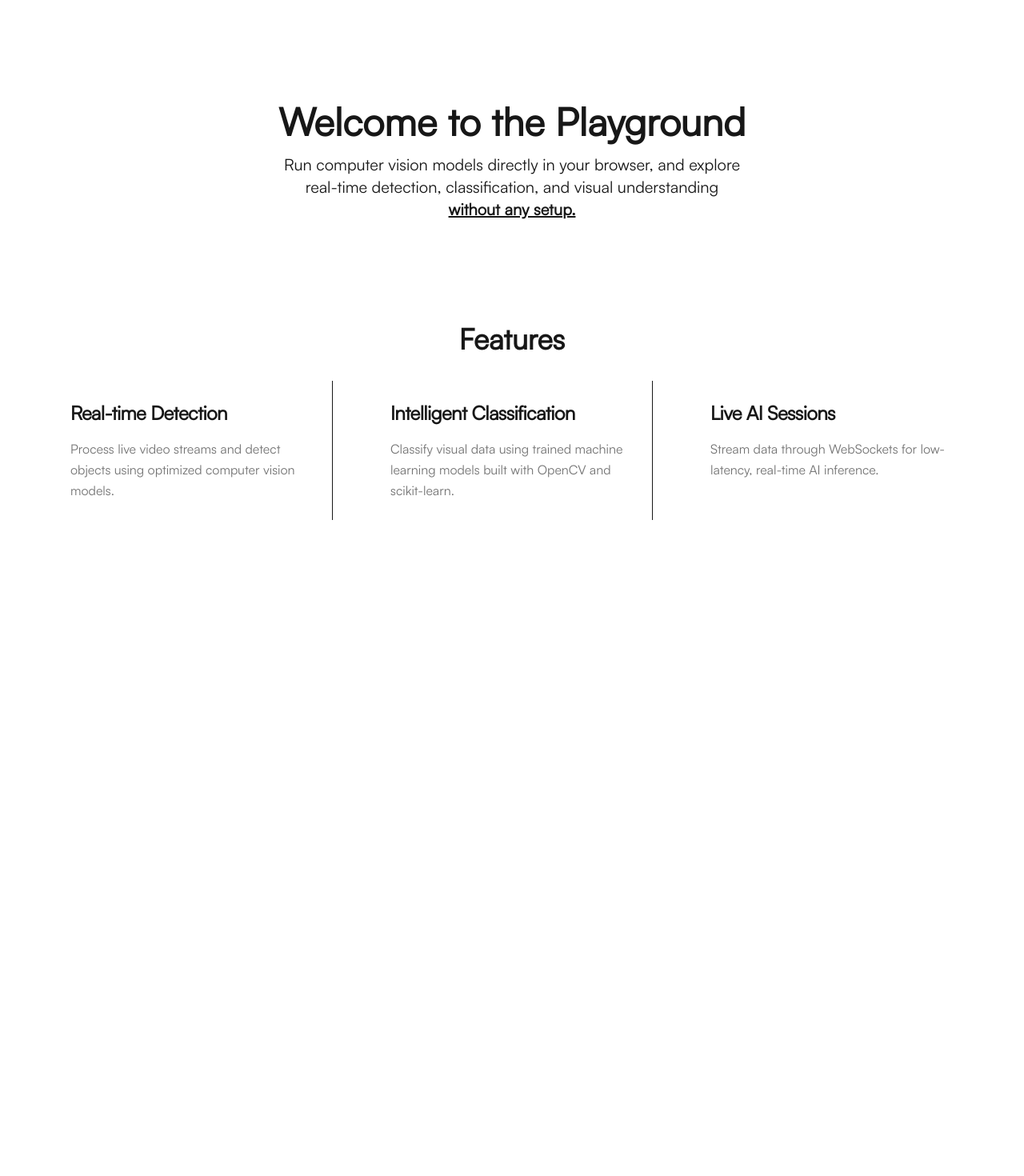
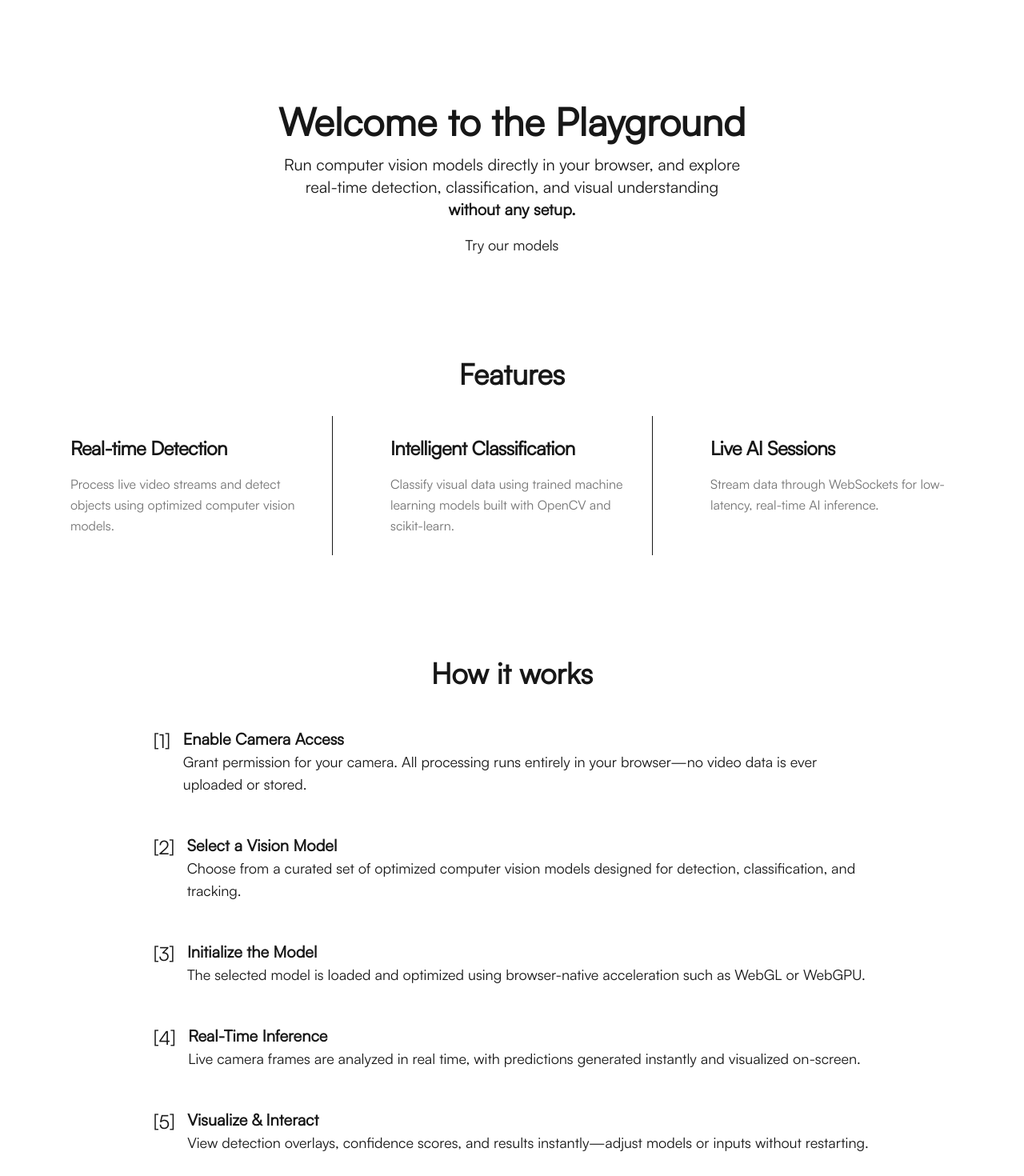
Before and after one commit to saiimonn/ml-hub, a Next.js app in the folder client/: page /Landing in a window 1280 px wide. Shown: the top 1470 px of the page at 80% size. Before the commit the page ends 800 px from the top, so only its background shows below. Built offline with nearby package versions, Linux system fonts and the light colour scheme.

Commit message:
refactor: color input for model && how section in landing page

```diff
--- a/client/app/(pages)/Models/[id]/page.tsx
+++ b/client/app/(pages)/Models/[id]/page.tsx
@@ -1,3 +1,4 @@
+import ColorInput from "@/app/features/models-page/components/color-input";
 import Link from "next/link";
 import { notFound } from "next/navigation";
 
@@ -7,7 +8,6 @@ interface ModelPageProps {
   }>;
 }
 
-// Temporary mock data
 const models = {
   "image-classifier-01": {
     name: "Image Classifier",
@@ -15,7 +15,7 @@ const models = {
       "Upload an image and let the model classify it into predefined categories.",
     type: "Computer Vision",
     version: "1.0",
-    inputType: "image",
+    inputType: "color",
   },
   "text-summarizer-01": {
     name: "Text Summarizer",
@@ -71,42 +71,52 @@ export default async function ModelPage({ params }: ModelPageProps) {
       </header>
 
       {/* Main Interaction Area */}
-      <section className="grid grid-cols-1 lg:grid-cols-3 gap-8">
-        {/* Input Panel */}
-        <div className="lg:col-span-2 border rounded-xl p-6">
+      <section className="flex flex-col gap-8 h-[75vh]">
+
+        {/* Output Panel — PRIMARY */}
+        <div className="border rounded-xl p-6 flex flex-col flex-1">
+          <div className="flex items-center justify-between mb-4">
+            <h2 className="text-lg font-semibold">
+              Output
+            </h2>
+            <span className="text-xs text-neutral-500 uppercase tracking-wide">
+              Live Preview
+            </span>
+          </div>
+
+          {/* Visualization Area */}
+          <div className="flex-1 border rounded-lg bg-neutral-50 dark:bg-neutral-900 flex items-center justify-center text-neutral-400">
+            {/* Future: <video /> + <canvas /> */}
+            Computer vision output will appear here
+          </div>
+        </div>
+
+        {/* Input Panel — CONTROLS BELOW */}
+        <div className="border rounded-xl p-6">
           <h2 className="text-lg font-semibold mb-4">
-            Input
+            Controls
           </h2>
 
-          {/* Placeholder – switch based on model.inputType */}
+          {/* Input switch */}
           {model.inputType === "image" && (
-            <div className="border-dashed border-2 rounded-lg p-10 text-center text-neutral-500">
-              Image upload area (drag & drop)
+            <div className="border-dashed border-2 rounded-lg p-6 text-center text-neutral-500">
+              Upload Image
             </div>
           )}
 
           {model.inputType === "text" && (
             <textarea
               placeholder="Paste your text here..."
-              className="w-full min-h-50 border rounded-lg p-4 resize-none focus:outline-none focus:ring-2"
+              className="w-full min-h-30 border rounded-lg p-3 resize-none focus:outline-none focus:ring-2"
             />
           )}
+
+          {model.inputType === "color" && <ColorInput />}
 
           <button className="mt-6 px-6 py-2 font-semibold rounded-lg border hover:bg-neutral-100 dark:hover:bg-neutral-800 transition">
             Run Model
           </button>
         </div>
-
-        {/* Output Panel */}
-        <div className="border rounded-xl p-6">
-          <h2 className="text-lg font-semibold mb-4">
-            Output
-          </h2>
-
-          <div className="text-sm text-neutral-500">
-            Model output will appear here after execution.
-          </div>
-        </div>
       </section>
     </div>
   );
--- a/client/app/components/nav.tsx
+++ b/client/app/components/nav.tsx
@@ -11,8 +11,6 @@ const Nav = () => {
 
       <div className = "flex space-x-4 px-4">
         <Link href="/models">Models</Link>
-        <Link href="/L1">Features</Link>
-        <Link href = "/L1">How it Works</Link>
       </div>
     </div>
   )
--- a/client/app/features/landing-page/landing-page.tsx
+++ b/client/app/features/landing-page/landing-page.tsx
@@ -1,12 +1,40 @@
-
+import Link from "next/link";
 
 const LandingPage = () => {
 
   const features = [
-      { title: "Real-time Detection", desc: "Process live video streams and detect objects using optimized computer vision models." },
-      { title: "Intelligent Classification", desc: "Classify visual data using trained machine learning models built with OpenCV and scikit-learn." },
-      { title: "Live AI Sessions", desc: "Stream data through WebSockets for low-latency, real-time AI inference." }
-    ];
+    { title: "Real-time Detection", desc: "Process live video streams and detect objects using optimized computer vision models." },
+    { title: "Intelligent Classification", desc: "Classify visual data using trained machine learning models built with OpenCV and scikit-learn." },
+    { title: "Live AI Sessions", desc: "Stream data through WebSockets for low-latency, real-time AI inference." }
+  ];
+
+  const processes = [
+    {
+      step: 1,
+      title: "Enable Camera Access",
+      desc: "Grant permission for your camera. All processing runs entirely in your browser—no video data is ever uploaded or stored."
+    },
+    {
+      step: 2,
+      title: "Select a Vision Model",
+      desc: "Choose from a curated set of optimized computer vision models designed for detection, classification, and tracking."
+    },
+    {
+      step: 3,
+      title: "Initialize the Model",
+      desc: "The selected model is loaded and optimized using browser-native acceleration such as WebGL or WebGPU."
+    },
+    {
+      step: 4,
+      title: "Real-Time Inference",
+      desc: "Live camera frames are analyzed in real time, with predictions generated instantly and visualized on-screen."
+    },
+    {
+      step: 5,
+      title: "Visualize & Interact",
+      desc: "View detection overlays, confidence scores, and results instantly—adjust models or inputs without restarting."
+    }
+  ];
 
   return (
     <div className = "w-full">
@@ -15,13 +43,18 @@ const LandingPage = () => {
           <h1 className="text-5xl font-semibold">Welcome to the Playground</h1>
           <p className="text-xl max-w-xl text-center">
             Run computer vision models directly in your browser, and explore real-time detection, classification, and visual understanding
-            <span className = "font-extrabold underline"> without any setup. </span>
+            <span className = "font-extrabold"> without any setup. </span>
           </p>
+
+          <div>
+            <Link href = "/models">
+              <p className = "text-lg hover:underline">Try our models</p>
+            </Link>
+          </div>
         </div>
       </div>
 
       <div className="px-8 md:px-16 max-w-7xl mx-auto">
-
         <div className = "flex justify-center">
           <h1 className = "text-4xl font-bold">Features</h1>
         </div>
@@ -38,6 +71,27 @@ const LandingPage = () => {
           ))}
         </div>
       </div>
+
+      <div className = "px-8 md:px-16 py-32 max-w-7xl mx-auto">
+        <div className = "flex justify-center">
+          <h1 className = "text-4xl font-bold">How it works</h1>
+        </div>
+
+        <div className = "flex flex-col space-y-4 px-32 pt-8">
+          {processes.map((process, idx) => (
+            <div
+              key={idx}
+              className = {`flex space-x-4 py-4 ${process.step == 5 ? 'border-b-0' : 'border-b border-b-white/50'}`}
+            >
+              <h1 className="text-2xl">[{ process.step }]</h1>
+              <div className = "flex flex-col">
+                <h1 className = "text-xl font-semibold">{process.title}</h1>
+                <p className = "text-lg">{process.desc}</p>
+              </div>
+            </div>
+          ))}
+        </div>
+      </div>
     </div>
   )
 }
--- /dev/null
+++ b/client/app/features/models-page/components/color-input.tsx
@@ -0,0 +1,49 @@
+"use client";
+
+import { useState } from "react";
+
+export default function ColorInput() {
+  const [color, setColor] = useState("#f97316");
+
+  return (
+    <div className="space-y-4">
+      <label className="text-sm font-medium text-neutral-500 block">
+        Select Color
+      </label>
+
+      <div className="flex items-center gap-4 p-3 border rounded-lg bg-white dark:bg-neutral-900 group hover:border-neutral-400 dark:hover:border-neutral-600 transition-colors cursor-pointer relative overflow-hidden">
+        {/* Native color input */}
+        <input
+          type="color"
+          value={color}
+          onChange={(e) => setColor(e.target.value)}
+          className="absolute inset-0 opacity-0 cursor-pointer w-full h-full"
+        />
+
+        {/* Custom UI */}
+        <div className="flex items-center gap-3 w-full">
+          <div
+            className="w-10 h-10 rounded-md border shadow-sm ring-2 ring-white dark:ring-neutral-800"
+            style={{ backgroundColor: color }}
+          />
+
+          <div className="flex-1">
+            <p className="text-sm font-mono font-bold uppercase">{color}</p>
+            <p className="text-[10px] text-neutral-400 uppercase tracking-widest font-semibold">
+              Click to change
+            </p>
+          </div>
+
+          <svg
+            className="w-4 h-4 text-neutral-400 group-hover:text-neutral-600 transition-colors"
+            fill="none"
+            stroke="currentColor"
+            viewBox="0 0 24 24"
+          >
+            <path strokeLinecap="round" strokeLinejoin="round" strokeWidth={2} d="M19 9l-7 7-7-7" />
+          </svg>
+        </div>
+      </div>
+    </div>
+  );
+}
```
